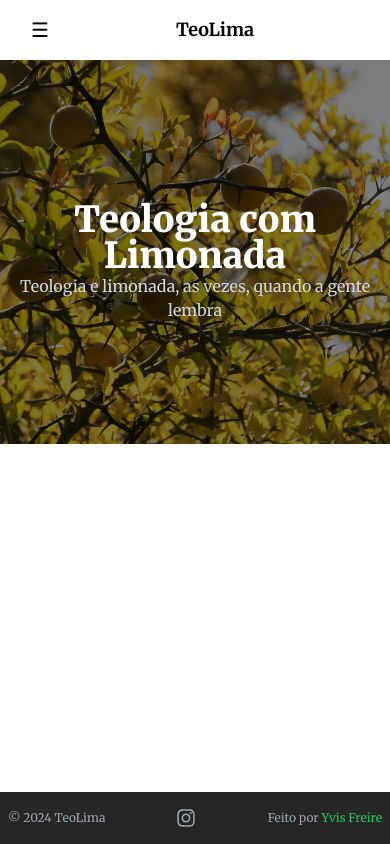
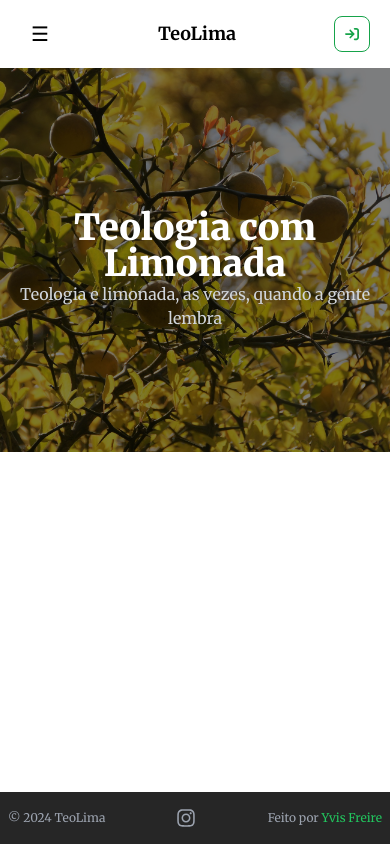
Before and after one commit to yvisfreire/theology-blog, a Next.js app in the folder client/: page / in a window 390 px wide. Built offline with nearby package versions, Linux system fonts and the light colour scheme.

Commit message:
fix: login btn now responsive

```diff
--- a/client/src/components/Navbar.js
+++ b/client/src/components/Navbar.js
@@ -4,6 +4,7 @@ import Link from 'next/link';
 import { useContext, useState } from 'react';
 import AuthContext from '@/contexts/AuthContext';
 import Dropdown from './Dropdown';
+import { FaArrowRightToBracket } from "react-icons/fa6";
 
 export default function Navbar() {
 	const { isAuthenticated } = useContext(AuthContext);
@@ -20,10 +21,12 @@ export default function Navbar() {
 					{menuOpen ? '✕' : '☰'}
 				</button>
 				<Link href="/" className="text-lg font-bold hover:text-green-600 transition-all mx-auto md:mx-0">TeoLima</Link>
-				{isAuthenticated && (
-					<div className="md:hidden">
+				{isAuthenticated ? (
+					<div className="hidden md:block">
 						<Dropdown />
 					</div>
+				) : (
+					<Link href="/login" className="md:hidden text-green-600 hover:bg-green-600 hover:text-white border border-green-600 px-2.5 py-2.5 text-sm rounded-lg transition-all"><FaArrowRightToBracket /></Link>
 				)}
 			</div>
 			<div className={`flex flex-col md:flex-row grow justify-center mt-4 md:mt-0 ${menuOpen ? 'block' : 'hidden'} md:block`}>
@@ -45,7 +48,7 @@ export default function Navbar() {
 						<Dropdown />
 					</div>
 				) : (
-					<Link href="/login" className="text-green-600 hover:bg-green-600 hover:text-white border border-green-600 px-5 py-2.5 text-sm rounded-lg transition-all">Login</Link>
+					<Link href="/login" className="hidden md:inline text-green-600 hover:bg-green-600 hover:text-white border border-green-600 px-5 py-2.5 text-sm rounded-lg transition-all">Login</Link>
 				)}
 			</div>
 		</nav>
```
